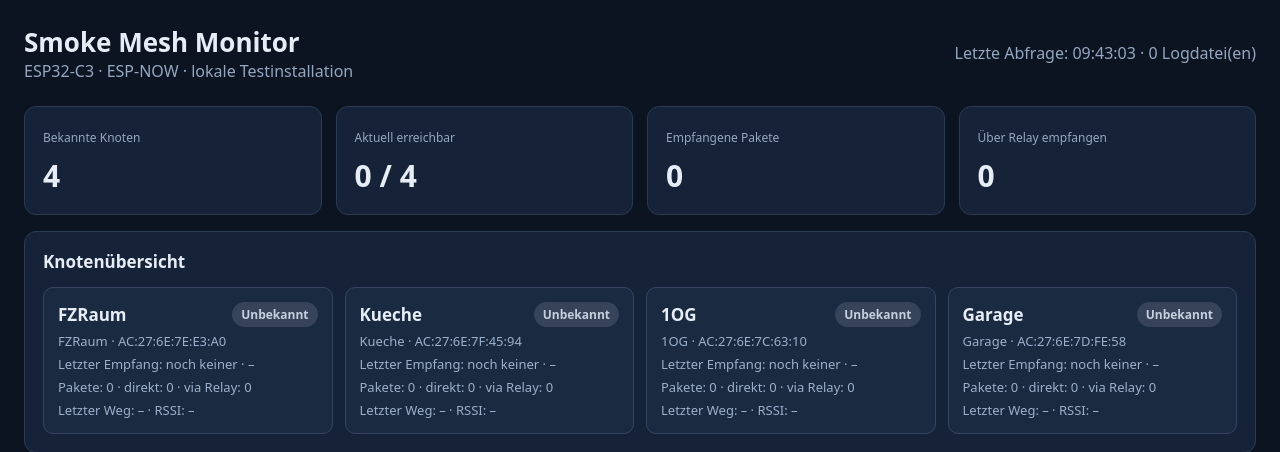
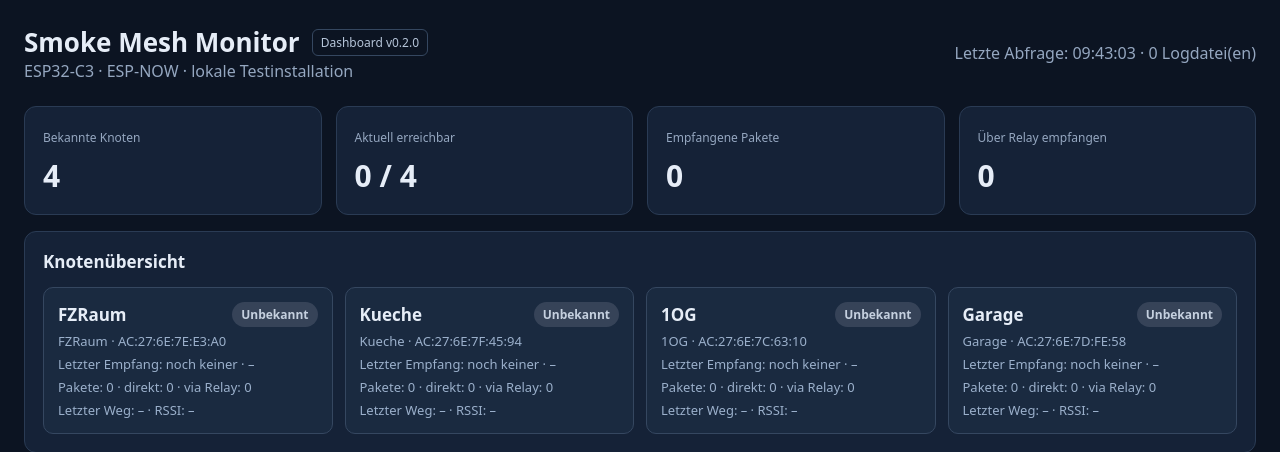
Before and after one commit to lexxi/smoke-listener-mesh, a Flask app: page / in a window 1280 px wide. Shown: the top 452 px of the page. Run offline with Flask 3, Linux system fonts and the light colour scheme; data that the repository does not hold is empty.

Commit message:
ui: show dashboard version v0.2.0 in header

```diff
--- a/web/templates/index.html
+++ b/web/templates/index.html
@@ -33,7 +33,7 @@ th{color:#b6c5d9;font-weight:600}
 </style>
 </head>
 <body>
-<header><div><h1>Smoke Mesh Monitor</h1><div class="muted">ESP32-C3 · ESP-NOW · lokale Testinstallation</div></div>
+<header><div><div style="display:flex;align-items:center;gap:12px;flex-wrap:wrap"><h1>Smoke Mesh Monitor</h1><small style="border:1px solid #354760;border-radius:6px;padding:4px 8px;color:#b6c5d9">Dashboard v0.2.0</small></div><div class="muted">ESP32-C3 · ESP-NOW · lokale Testinstallation</div></div>
 <div id="updated" class="muted">Lade Daten …</div></header>
 <section class="grid">
 <div class="panel"><small>Bekannte Knoten</small><div id="count" class="metric">–</div></div>
```
